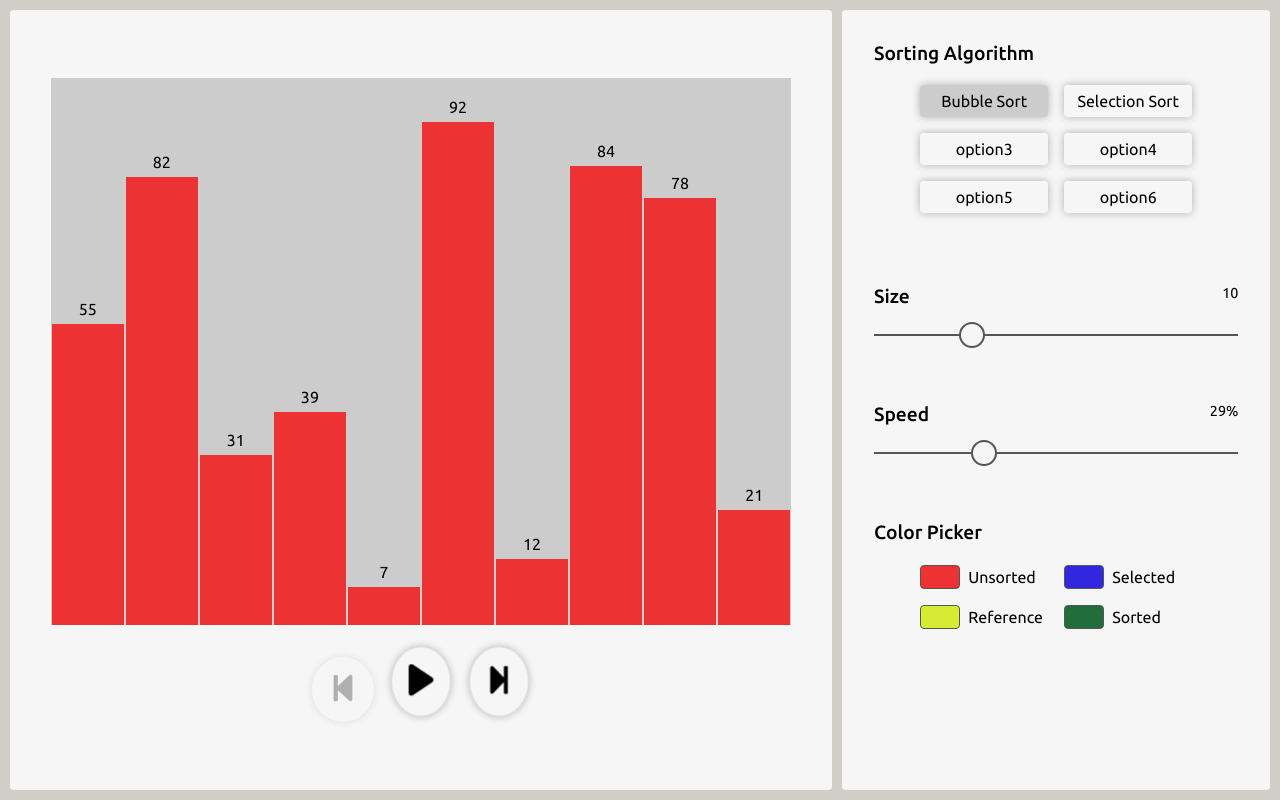
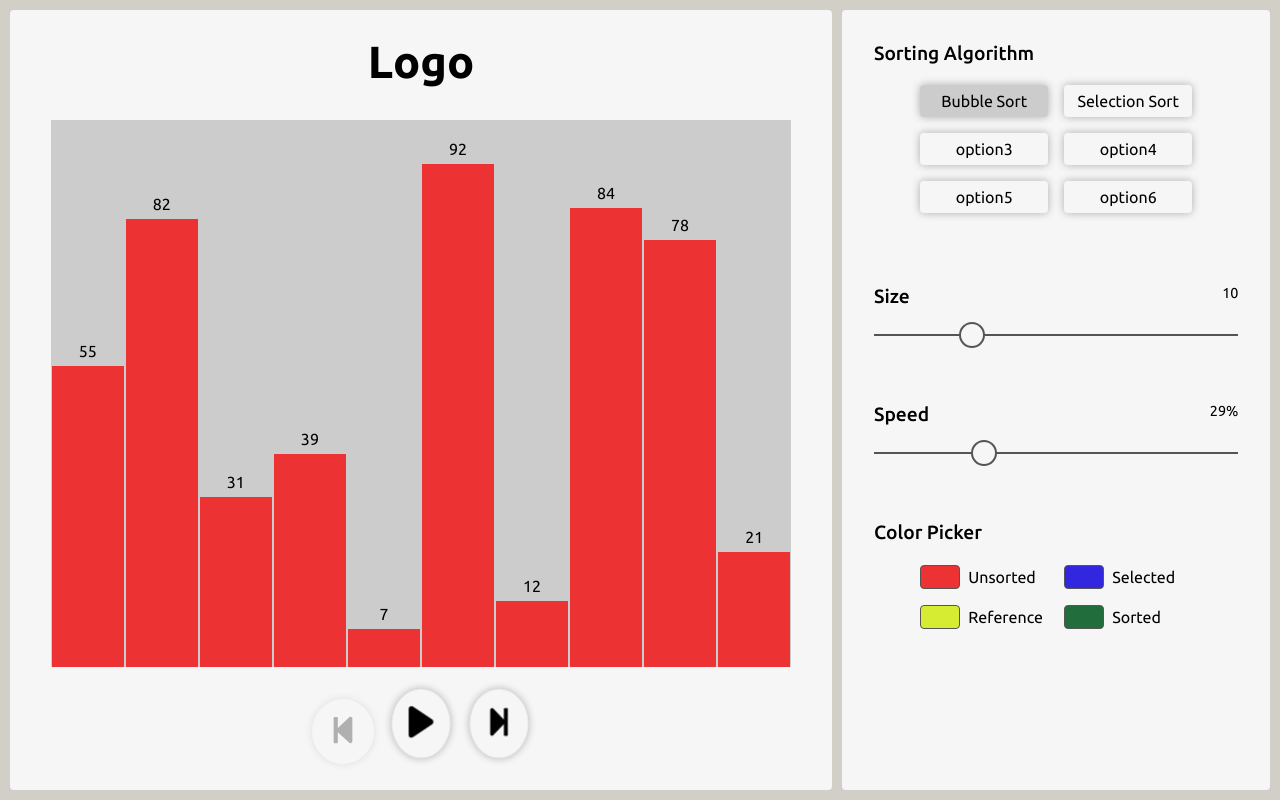
Before and after one commit to alsersan/sorting-visualizer, a React (Create React App) app: page / in a window 1280 px wide. Built offline with nearby package versions, Linux system fonts and the light colour scheme.

Commit message:
created Logo component

```diff
--- /dev/null
+++ b/src/components/BarChartContainer/components/Logo.js
@@ -0,0 +1,17 @@
+import React from "react";
+import styled from "styled-components";
+
+const Container = styled.div`
+  display: flex;
+  margin-bottom: 2rem;
+`;
+
+const Logo = () => {
+  return (
+    <Container>
+      <span style={{ fontSize: "45px", fontWeight: "bold" }}>Logo</span>
+    </Container>
+  );
+};
+
+export default Logo;
--- a/src/components/BarChartContainer/index.js
+++ b/src/components/BarChartContainer/index.js
@@ -3,6 +3,7 @@ import styled from "styled-components";
 
 import BarChart from "./components/BarChart";
 import ButtonRow from "./components/ButtonRow";
+import Logo from "./components/Logo";
 
 const Container = styled.div`
   height: 100%;
@@ -20,6 +21,7 @@ const Container = styled.div`
 const BarChartContainer = () => {
   return (
     <Container>
+      <Logo />
       <BarChart />
       <ButtonRow />
     </Container>
```
